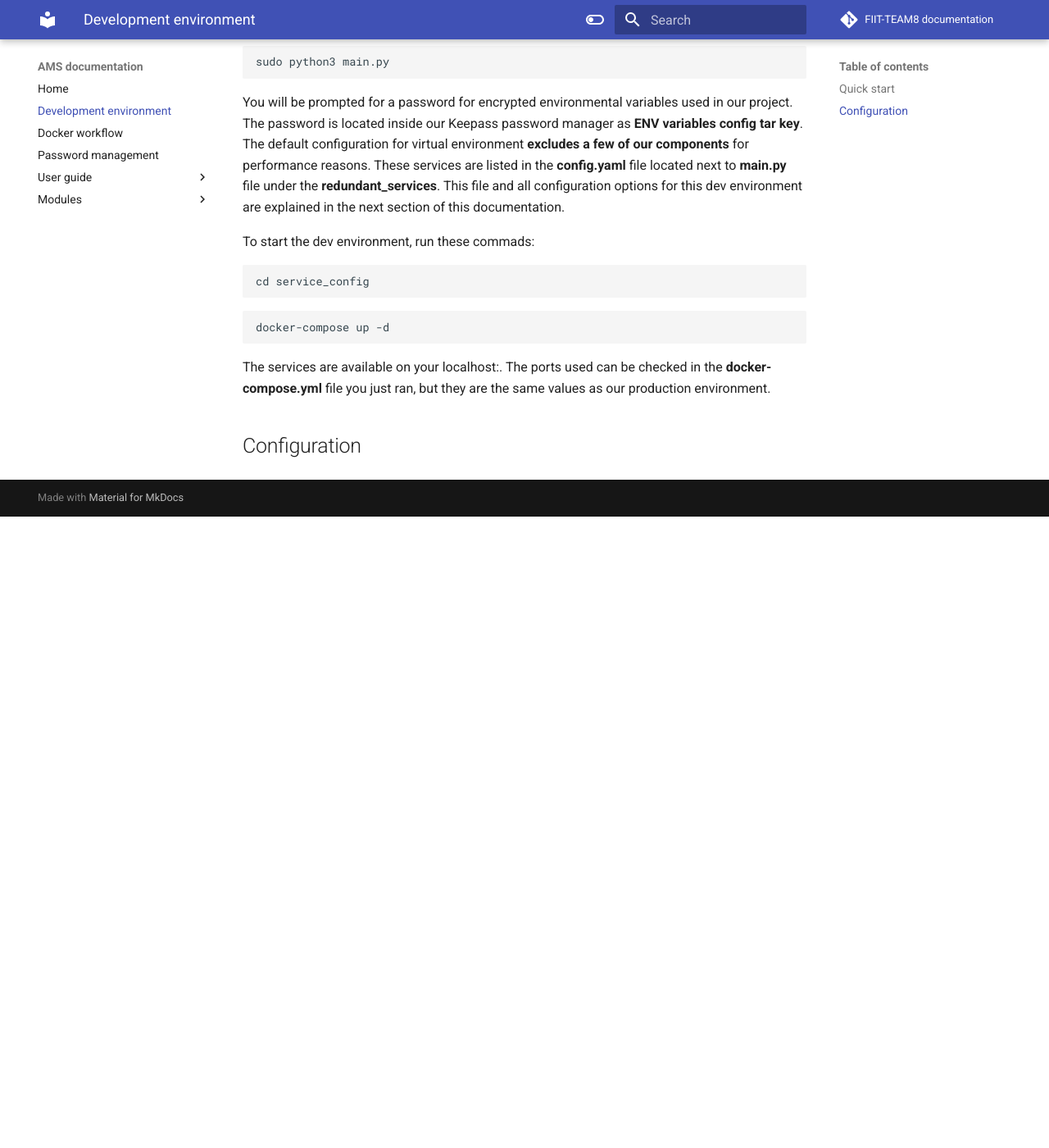
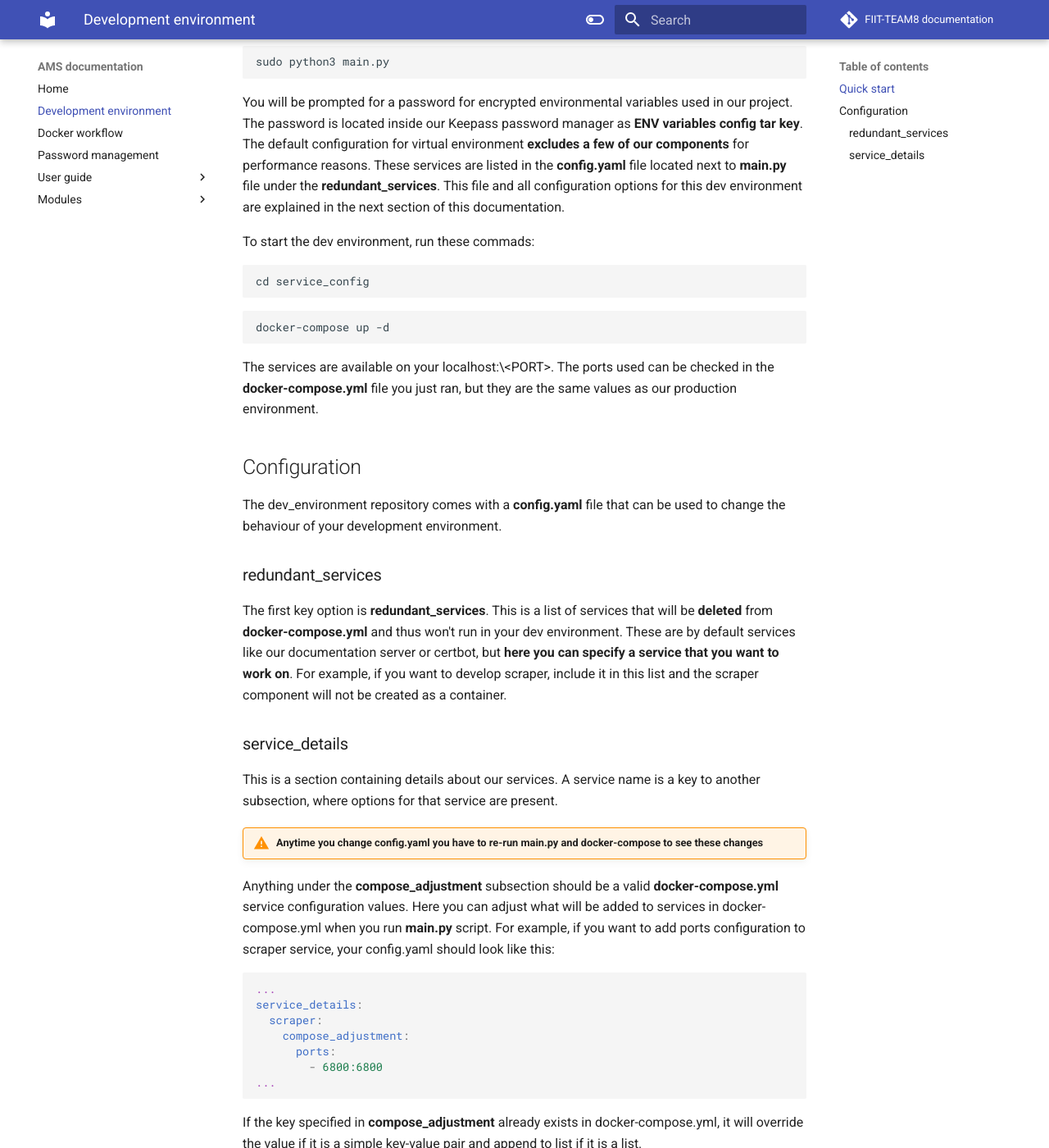
Before and after one commit to FIIT-TEAM8/team_documentation, an MkDocs documentation site: the page built from docs/devEnvironment.md, in a window 1280 px wide and 1400 px high, scrolled down 822 px. Shown: the whole window at 82% size. Built offline with MkDocs 1.6.1 and Material for MkDocs 9.7.7, drawn with Linux system fonts in a browser that asks for light colours; comment, search, counter and statistics services are not loaded; before the commit the page ends 1452 px from its top, so only the background shows below that; some of the changed text lies outside the part shown.

Commit message:
Update devEnvironment.md

````diff
--- a/docs/devEnvironment.md
+++ b/docs/devEnvironment.md
@@ -36,6 +36,42 @@ cd service_config
 ```
 docker-compose up -d
 ```
-The services are available on your localhost:<PORT>. The ports used can be checked in the **docker-compose.yml** file you just ran, but they are the same values as our production environment.
+The services are available on your localhost:\<PORT\>. The ports used can be checked in the **docker-compose.yml** file you just ran, but they are the same values as our production environment.
 
 ## Configuration
+The dev_environment repository comes with a **config.yaml** file that can be used to change the behaviour of your development environment.
+
+### redundant_services
+The first key option is **redundant_services**. This is a list of services that will be **deleted** from **docker-compose.yml** and thus won't run in your dev environment. These are by default services like our documentation server or certbot, but **here you can specify a service that you want to work on**. For example, if you want to develop scraper, include it in this list and the scraper component will not be created as a container.
+
+### service_details
+This is a section containing details about our services. A service name is a key to another subsection, where options for that service are present.
+
+!!! warning "Anytime you change config.yaml you have to **re-run main.py and docker-compose** to see these changes"
+
+Anything under the **compose_adjustment** subsection should be a valid **docker-compose.yml** service configuration values. Here you can adjust what will be added to services in docker-compose.yml when you run **main.py** script. For example, if you want to add ports configuration to scraper service, your config.yaml should look like this:
+
+```yaml
+...
+service_details:
+  scraper:
+    compose_adjustment:
+      ports:
+        - 6800:6800
+...
+```
+If the key specified in **compose_adjustment** already exists in docker-compose.yml, it will override the value if it is a simple key-value pair and append to list if it is a list.
+
+The default config.yaml contains some compose_adjustments that you can look at for another example:
+```yaml
+...
+  es01:
+    compose_adjustment:
+      environment:
+        - "discovery.type=single-node"
+...
+```
+This will append **discovery.type=single-node** to env variables for es01 service. In this case, it is required because on windows, docker does not allow dot-notation in .env files, where this variable is specified on our production environment.
+
+!!! tip "Fun fact / tip"
+    Environment variables declared in **environment** section in **docker-compose.yml** will override variables with the same name declared in .env file that is included in docker-compose.yml. That means that you can use **config.yaml** to override environmental variables used in our production environment.
````
